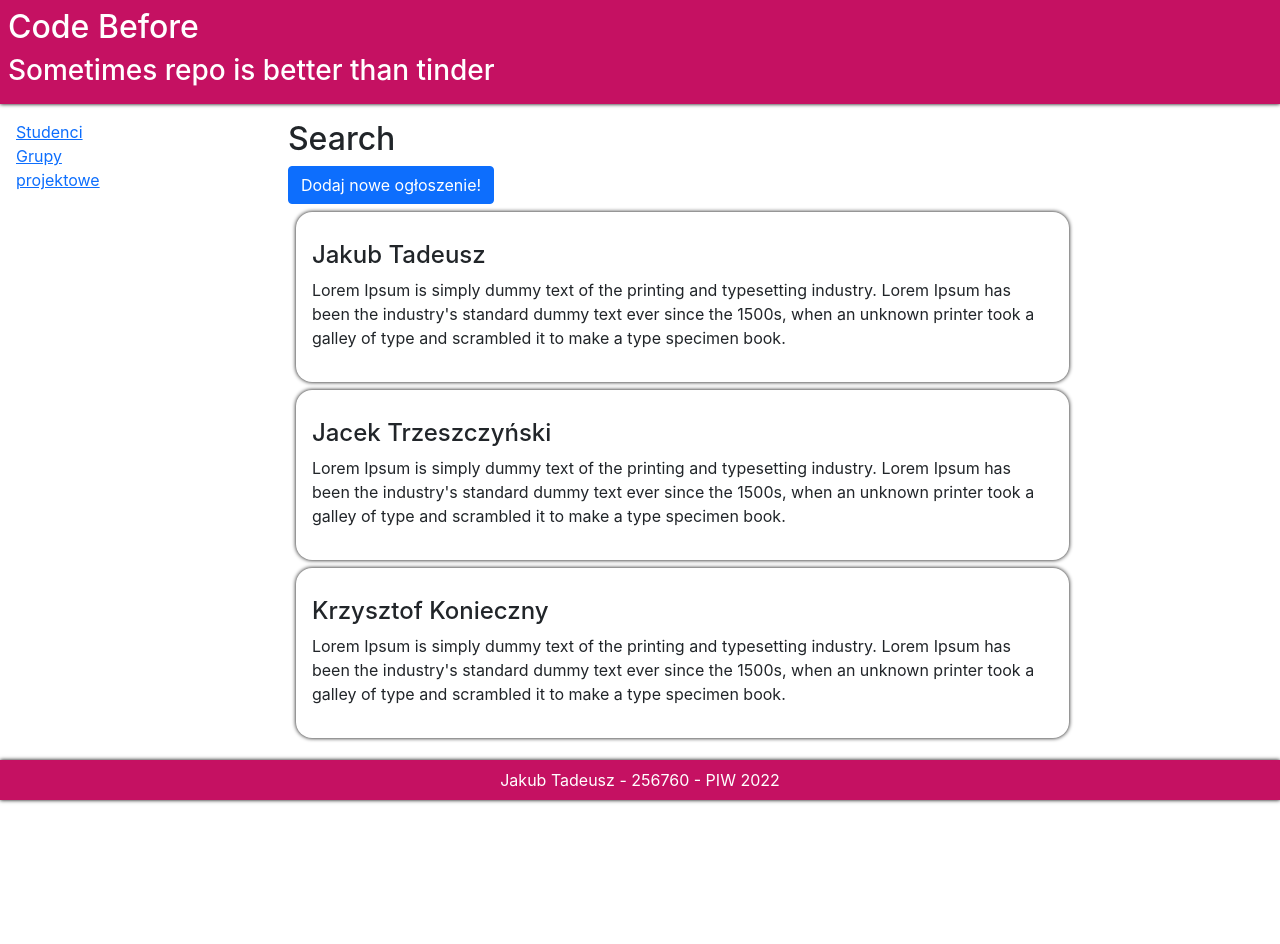
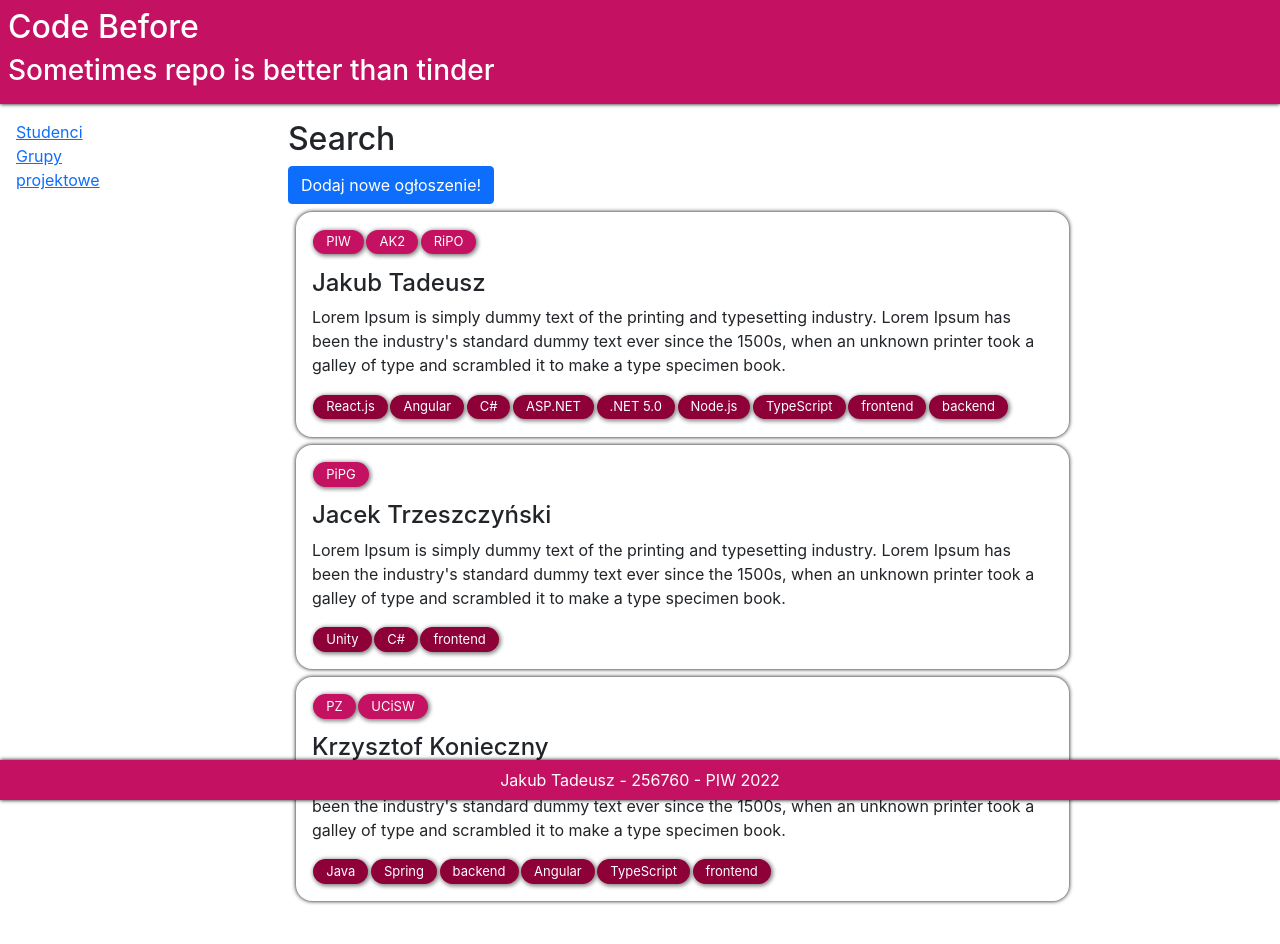
Before and after one commit to jakubtadeusz/PIW_LAB_2022, a React (Create React App) app in the folder Lab3/code-before/: page / in a window 1280 px wide. Shown: the top 944 px of the page. Built offline with nearby package versions, Linux system fonts and the light colour scheme.

Commit message:
Fix unique keys for tags and courses in student entry component

```diff
--- a/Lab3/code-before/src/Pages/Components/StudentEntry.js
+++ b/Lab3/code-before/src/Pages/Components/StudentEntry.js
@@ -11,18 +11,18 @@ function StudentEntry(props) {
   return (
     <div className="StudentEntry">
       {student.courses !== undefined &&
-        <div className="courses" key={student.id}>
+        <div className="courses" key={"courses_" + student.id}>
           {student.courses.map((course, i)=>{
-            <div className="course" key={i}>{course}</div>
+            return <div className="course" key={"course_" + i}>{course}</div>
           })}
         </div>
       }
       <h4>{student.name} {student.surname}</h4>
       <p>{student.description}</p>
       {student.tags !== undefined &&
-        <div className="tags" key={student.id}>
+        <div className="tags" key={"tags_" + student.id}>
           {student.tags.map((tag, i)=>{
-            <div className="tag" key={i}>{tag}</div>
+            return <div className="tag" key={"tag_" + i}>{tag}</div>
           })}
         </div>
       }
```
